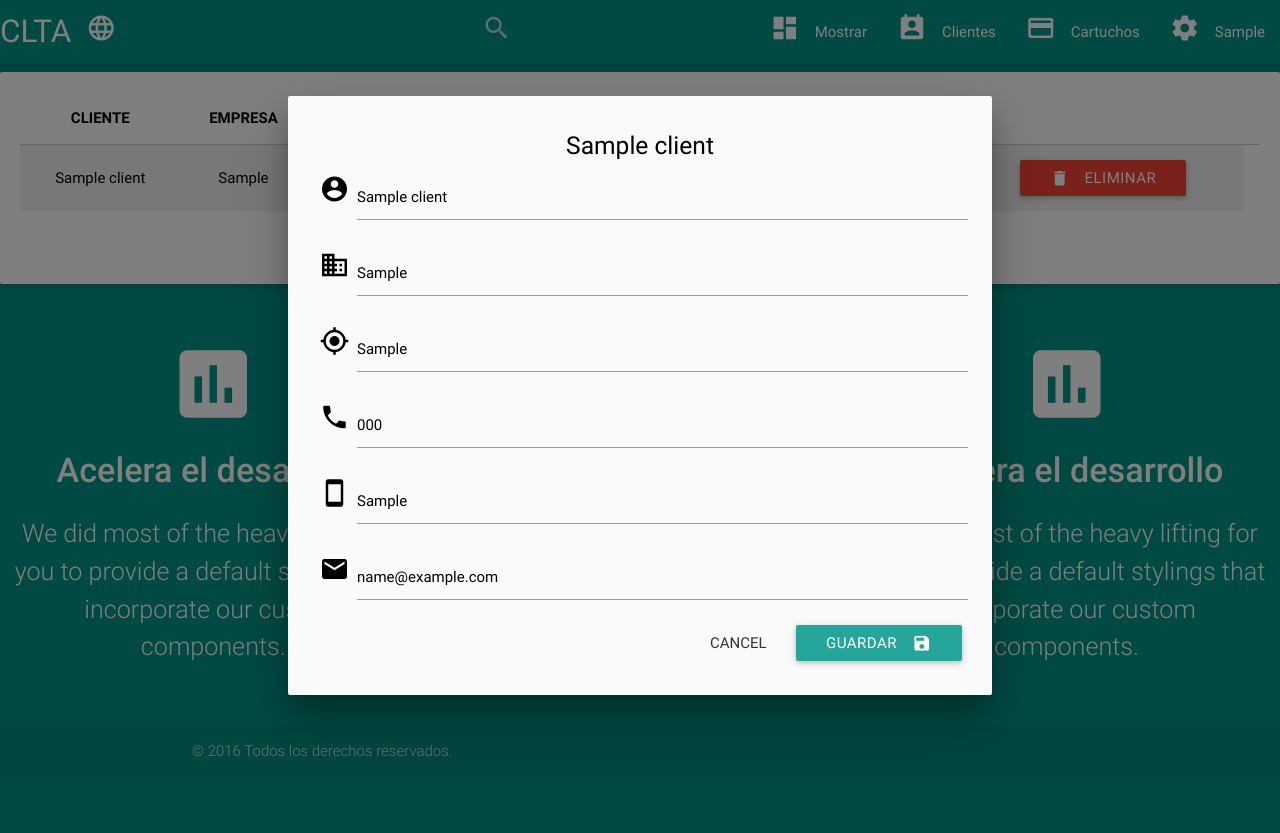
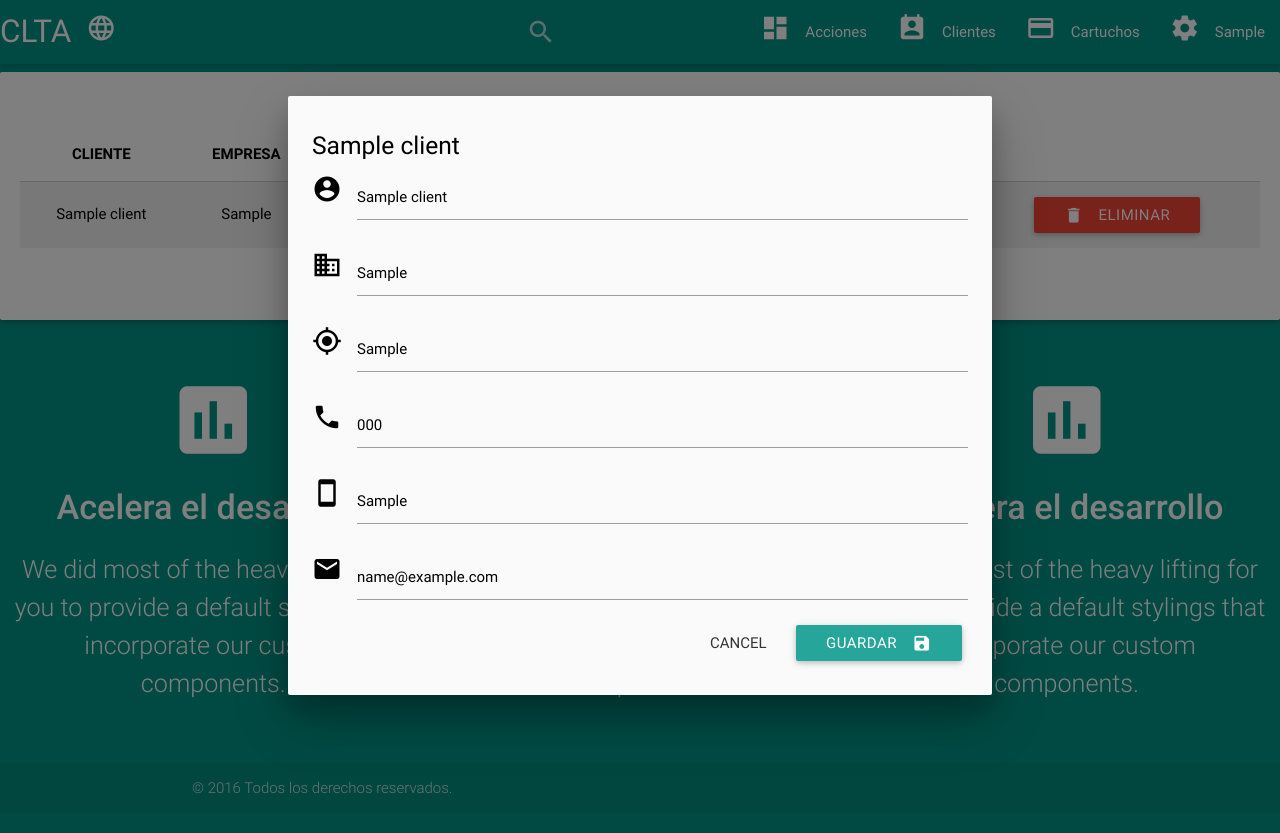
Before and after one commit to lypef/TonerSystem, a Django app: page /list_clients in a window 1280 px wide, after a click that opens the changed part. Shown: the top 833 px of the page. Run offline with Django 3.2, Linux system fonts and the light colour scheme; a user stored in the database is signed in; tables that the repository leaves empty hold one stand-in row (values such as "Sample post"); some libraries are stand-ins or nearby versions.

Commit message:
modificaciones input search

```diff
--- a/TonerSystem/urls.py
+++ b/TonerSystem/urls.py
@@ -32,6 +32,5 @@ urlpatterns = patterns('',
     url(r'^restore_cartridge$', views.restore_cartridge, name='restore_cartridge'),
     url(r'^list_cartridges_service_edit$', views.list_cartridges_service_edit, name='list_cartridges_service_edit'),
     url(r'^list_cartridges_clients/(?P<clientid>[^/]+)/$', views.list_cartridges_clients , name='list_cartridges_clients '),
-    url(r'^select_tag_cartridges/(?P<select>[^/]+)/$', views.select_tag_cartridges , name='select_tag_cartridges '),
 
     )
--- a/app/templates/list_cartridges.html
+++ b/app/templates/list_cartridges.html
@@ -241,7 +241,7 @@
 
 
 
-        <div id="modaledit{{client.id}}" class="modal">
+        <div id="modaledit{{client.id}}" class="modal left-align">
 
         <div class="modal-content">
 
@@ -313,7 +313,7 @@
             <center><a class="waves-effect waves-light btn red modal-trigger" name="id" href="#modaldelete{{client.id}}"><i class="material-icons left">delete</i>Eliminar</a></center>
 
 
-            <div id="modaldelete{{client.id}}" class="modal">
+            <div id="modaldelete{{client.id}}" class="modal left-align">
               <div class="modal-content">
                 <h4>ELIMINAR CARTUCHO CON NUMERO : [ {{client.id}} ]</h4>
                 <p>
--- a/app/templates/list_clients.html
+++ b/app/templates/list_clients.html
@@ -10,7 +10,7 @@
           <tr>
               <th>CLIENTE</th>
               <th>EMPRESA</th>
-              <th>MOVIL<th>
+              <th>MOVIL</th>
               <th></th>
               <th></th>
               <th></th>
@@ -21,14 +21,14 @@
         {% for client in Lclients %}
           <tr>
             <td>{{client.nombre|slice:'0:15'}}</td>
-            <td>{{client.empresa|slice:'0:15'}}</td>
-            <td>{{client.movil}}</td>
+            <td><center>{{client.empresa}}</center></td>
+            <td><center>{{client.movil}}</center></td>
 
             <td>
               <!-- form view -->
             <form>
             <!-- Dropdown Trigger -->
-            <a class='dropdown-button btn green' data-activates='dropdown1{{client.id}}'><i class="material-icons left">visibility</i>Visualizar</a>
+            <center><a class='dropdown-button btn green' data-activates='dropdown1{{client.id}}'><i class="material-icons left">visibility</i>Visualizar</a></center>
 
             <!-- Dropdown Structure -->
             <ul id='dropdown1{{client.id}}' class='dropdown-content'>
@@ -38,7 +38,7 @@
 
 
 
-        <div id="modalview{{client.id}}" class="modal">
+        <div id="modalview{{client.id}}" class="modal left-align">
 
         <div class="modal-content">
           <h5>{{client.nombre}} - ({{client.id}})</h5>
@@ -95,14 +95,14 @@
 
           <form action="/list_clients_edit" method="POST"> {% csrf_token %}
 
-            <a class="waves-effect waves-light btn blue modal-trigger" name="{{ client.id }}" href="#modaledit{{client.id}}"><i class="material-icons left">edit</i>EDITAR</a>
+            <center><a class="waves-effect waves-light btn blue modal-trigger" name="{{ client.id }}" href="#modaledit{{client.id}}"><i class="material-icons left">edit</i>EDITAR</a></center>
 
 
 
 
         <div id="modaledit{{client.id}}" class="modal">
 
-        <div class="modal-content">
+        <div class="modal-content left-align">
           <h5>{{client.nombre}}</h5>
 
           <div class="input-field col s12 l6">
@@ -153,13 +153,13 @@
               <!-- Form delete -->
             <form action="/list_clients_delete" method="POST"> {% csrf_token %}
 
-            <a class="waves-effect waves-light btn red modal-trigger" name="id" href="#modaldelete{{client.id}}"><i class="material-icons left">delete</i>Eliminar</a>
+            <center><a class="waves-effect waves-light btn red modal-trigger" name="id" href="#modaldelete{{client.id}}"><i class="material-icons left">delete</i>Eliminar</a></center>
 
 
-            <div id="modaldelete{{client.id}}" class="modal">
+            <div id="modaldelete{{client.id}}" class="modal left-align">
               <div class="modal-content">
                 <h4>ELIMINAR {{client.nombre}}</h4>
-                <p>
+
                 ESTA SEGURO QUE DESEA ELIMINAR EL CLIENTE?.
                 <br><br>
                 NOMBRE: {{client.nombre}}
@@ -173,7 +173,7 @@
                 MOVIL: {{client.movil}}
                 <br>
                 E-MAIL: {{client.email}}
-                </p>
+
                 </div>
                 <div class="modal-footer">
 
--- a/app/templates/structure.html
+++ b/app/templates/structure.html
@@ -1,7 +1,7 @@
 <!DOCTYPE html>
 <html>
 <head>
-	<title>{% block title %} {%endblock%}</title>
+  <title>{% block title %} {%endblock%}</title>
 
       <!--Import Google Icon Font-->
       <link href="http://fonts.googleapis.com/icon?family=Material+Icons" rel="stylesheet">
@@ -12,7 +12,7 @@
       <meta name="viewport" content="width=device-width, initial-scale=1.0"/>
 
 </head>
-	<body class="teal">
+  <body class="teal">
   <!--Import jQuery before materialize.js-->
       <script type="text/javascript" src="https://code.jquery.com/jquery-2.1.1.min.js"></script>
       <script src="https://cdnjs.cloudflare.com/ajax/libs/materialize/0.97.6/js/materialize.js"></script>
@@ -43,9 +43,7 @@
 
 
   <ul id="ListShow" class="dropdown-content">
-  <li><a href="/select_tag_cartridges/green">E - verde</a></li>
-  <li><a href="/select_tag_cartridges/yellow">E - Amarilla</a></li>
-  <li><a href="/select_tag_cartridges/red">E - Roja</a></li>
+  <li><a href="">Cambiar toner</a></li>
   </ul>
 
 
@@ -58,18 +56,21 @@
       <ul class="right hide-on-med-and-down">
 
       <li>
+      <div class="container">
+        <div class="nav-wrapper">
           <form action="/list_cartridges" method="POST"> {% csrf_token %}
             <div class="input-field">
-              <input id="search" type="search" name="code" required>
+              <input type="text" class="validate center-align" name="code" required>
               <label for="search"><i class="material-icons">search</i></label>
               <i class="material-icons">close</i>
-
             </div>
           </form>
+      </div>
+      </div>
         </li>
 
         <li><a class="dropdown-button" href="#!" data-activates="ListShow
-        ">Mostrar
+        ">Acciones
         <i class="material-icons left">dashboard</i></a></li>
 
 
@@ -181,7 +182,7 @@
         </div>
 
 
-	</body>
+  </body>
 
      {% block footer %}
       <style type="text/css">
--- a/app/views.py
+++ b/app/views.py
@@ -340,19 +340,3 @@ def list_cartridges_clients(request, clientid):
     Lcartridges = cartridges.objects.filter(client=clientid)
     return render (request,'list_cartridges_clients.html',
         {'Lcartridges':Lcartridges})
-
-@login_required
-def select_tag_cartridges(request, select):
-    Lclients = clients.objects.all().order_by('nombre')
-
-    if select == 'green':
-        Lcartridges = cartridges.objects.filter(cilindro_drum = 1 )
-        messages.add_message(request, messages.INFO, 'Es verde')
-    elif select == 'yellow':
-        messages.add_message(request, messages.INFO, 'Es amarillo')
-        Lcartridges = cartridges.objects.filter(cilindro_drum = 0 )
-    elif select == 'red':
-        messages.add_message(request, messages.INFO, 'Es rojo')
-        Lcartridges = cartridges.objects.filter(cilindro_drum = 1 )
-
-    return render (request,'list_cartridges.html',{'Lclients':Lcartridges, 'Lclients0': Lclients})
```
